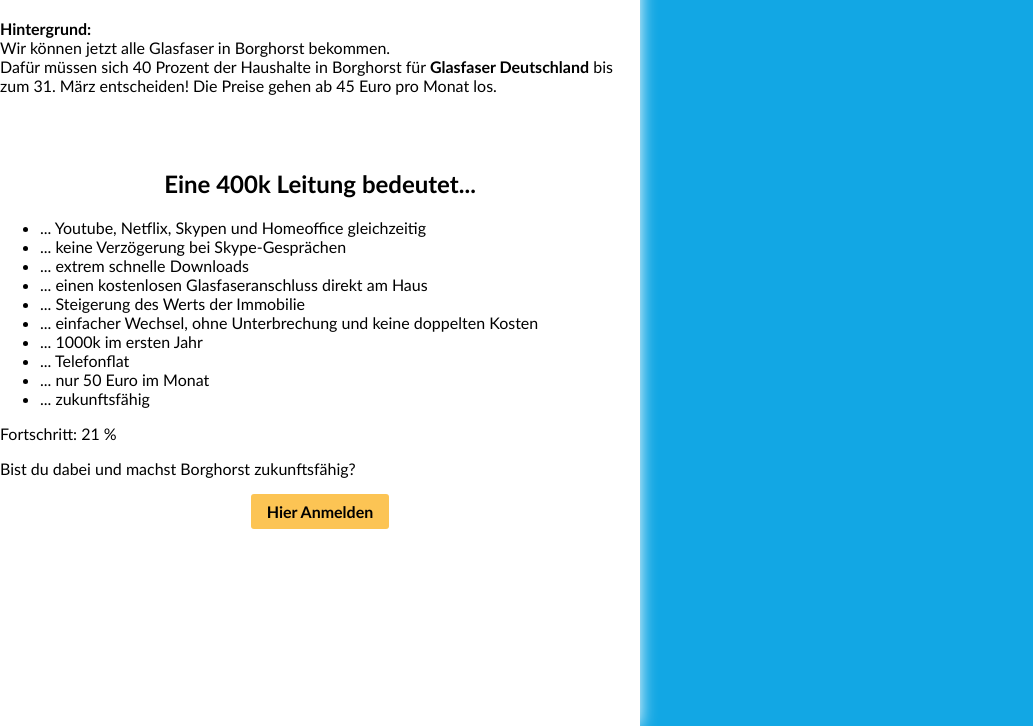
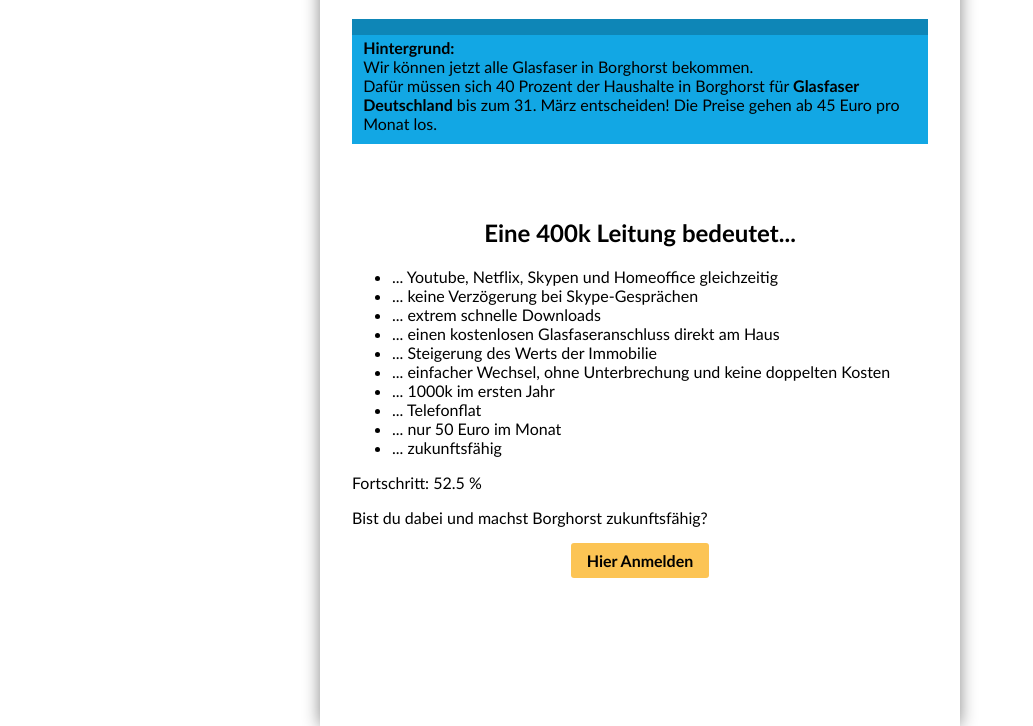
Before and after one commit to codinghusi/glasfaser-borghorst-de, a website: page public/index.html in a window 1280 px wide. Shown: the part 95-821 px from the top of the page, without its empty margins (0-1033 px from the left). Drawn offline with Linux system fonts and the light colour scheme.

Commit message:
progress

```diff
--- a/CloudronManifest.json
+++ b/CloudronManifest.json
@@ -5,7 +5,7 @@
 	"addons": {
 		"localstorage": {},
 		"scheduler": {
-			"scrape-progress": {
+			"scrape_progress": {
 				"schedule": "0 * * * *",
 				"command": "node /app/data/scrape-progress.js"
 			}
--- a/public/index.html
+++ b/public/index.html
@@ -48,10 +48,11 @@
     </body>
 
     <script>
-        const progress = document.getElementById("progress");
+        const progressbar = document.getElementById("progress");
         fetch("./data.json").then(async response => {
             const data = await response.json();
-            progress.innerHTML = data.progress;
+            const progress = data.progress / 40 * 100;
+            progressbar.innerHTML = progress;
         });
     </script>
 
--- a/public/style.css
+++ b/public/style.css
@@ -5,17 +5,20 @@
 
 html, body {
     font-family: Calibri, 'sans-serif';
-    margin: auto;
     width: 50vw;
-    background-color: var(--color-blue);
-    margin: 0 !important;
+    /* background-color: var(--color-blue); */
+    margin: 0 auto !important;
     padding: 0 !important;
 }
 
 #page {
     background-color: white;
-    box-shadow: white 0 0 1rem;
+    box-shadow: #888 0 0 1rem;
     min-height: 100vh
+}
+
+#body {
+    padding: 0 2rem;
 }
 
 h1, h2, h3 {
@@ -43,3 +46,19 @@
     flex-direction: row;
     justify-content: center;
 }
+
+.info {
+    position: relative;
+    background-color: var(--color-blue);
+    padding: 1.2rem .7rem .7rem .7rem;
+}
+
+.info::after {
+    content: '';
+    position: absolute;
+    left: 0;
+    top: 0;
+    width: 100%;
+    height: 1rem;
+    background-color: rgba(0, 0, 0, .2);
+}
```
